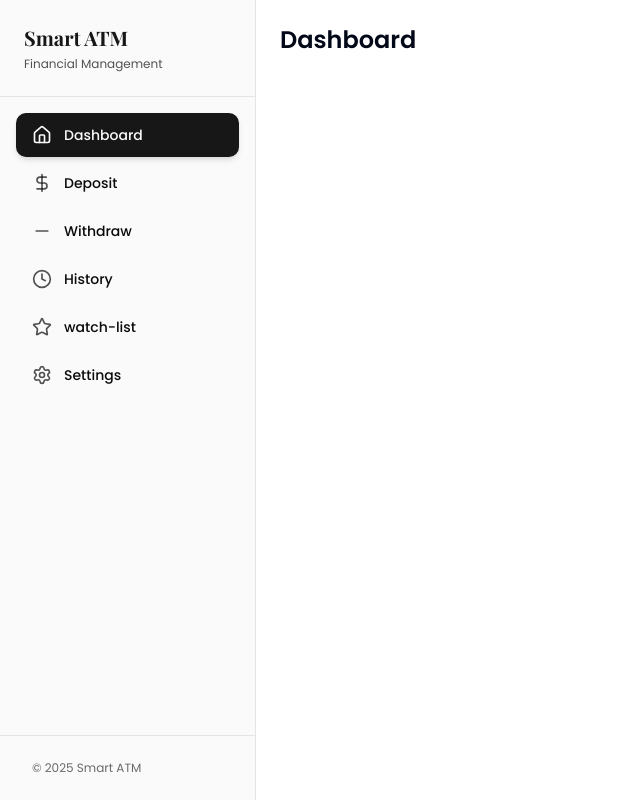
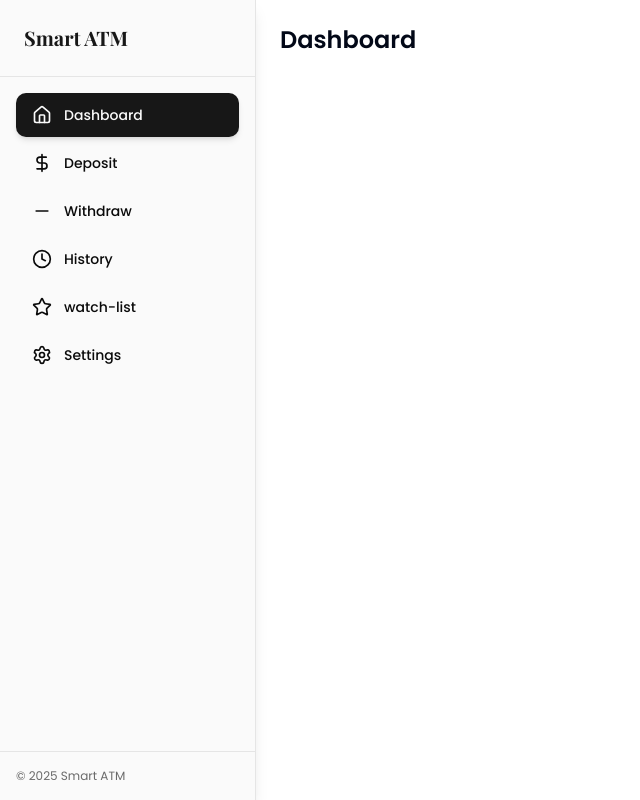
Before and after one commit to LamaAli4/smart-atm, a React (Vite) app: page /dashboard in a window 1280 px wide. Shown: the whole page, without its empty margins (0-640 px from the left). Built offline with nearby package versions, Linux system fonts and the light colour scheme.

Commit message:
Make responsive design for sidebar

```diff
--- a/src/components/sidebar.tsx
+++ b/src/components/sidebar.tsx
@@ -1,18 +1,41 @@
 import { mainNav } from "@/layouts/nav-config";
 import { Link, useLocation } from "react-router-dom";
+import { X } from "lucide-react";
 
-export default function Sidebar() {
+interface SidebarProps {
+  open: boolean;
+  onClose: () => void;
+}
+
+export default function Sidebar({ open, onClose }: SidebarProps) {
   const { pathname } = useLocation();
 
   return (
-    <aside className="w-64 h-screen border-r border-sidebar-border bg-sidebar text-sidebar-foreground flex flex-col shadow-lg">
-      <div className="p-6 border-b border-sidebar-border">
+    <>
+      {open && (
+        <div
+          className="fixed inset-0 bg-black/40 z-40 lg:hidden"
+          onClick={onClose}
+        />
+      )}
+
+      <aside
+        className={`
+          fixed top-0 left-0 z-50 h-screen w-64
+          border-r border-sidebar-border bg-sidebar text-sidebar-foreground shadow-lg
+          flex flex-col transform transition-transform duration-200
+          ${open ? "translate-x-0" : "-translate-x-full"}
+          lg:translate-x-0 lg:static
+        `}
+      >
+        <div className="p-6 border-b border-sidebar-border flex items-center justify-between">
           <h2 className="font-bold text-xl font-serif text-sidebar-primary">
             Smart ATM
           </h2>
-        <p className="text-xs text-sidebar-foreground/70 mt-1">
-          Financial Management
-        </p>
+
+          <button className="lg:hidden" onClick={onClose}>
+            <X className="w-5 h-5 text-sidebar-foreground/70" />
+          </button>
         </div>
 
         <nav className="flex-1 p-4 space-y-1 overflow-y-auto">
@@ -23,10 +46,10 @@ export default function Sidebar() {
               <Link
                 key={item.path}
                 to={item.path}
+                onClick={onClose}
                 className={`
                   flex items-center gap-3 px-4 py-3 rounded-lg text-sm font-medium
-                transition-all duration-200 ease-in-out
-                focus:outline-none focus:ring-2 focus:ring-sidebar-ring focus:ring-offset-2 focus:ring-offset-sidebar
+                  transition
                   ${
                     active
                       ? "bg-sidebar-primary text-sidebar-primary-foreground shadow-md"
@@ -34,22 +57,17 @@ export default function Sidebar() {
                   }
                 `}
               >
-              <item.icon
-                className={`w-5 h-5 shrink-0 ${
-                  active ? "text-sidebar-primary-foreground" : "text-sidebar-foreground/70"
-                }`}
-              />
+                <item.icon className="w-5 h-5" />
                 <span className="truncate">{item.label}</span>
               </Link>
             );
           })}
         </nav>
 
-      <div className="p-4 border-t border-sidebar-border">
-        <div className="px-4 py-2 text-xs text-sidebar-foreground/60">
-          <p>© 2025 Smart ATM</p>
-        </div>
+        <div className="p-4 border-t border-sidebar-border text-xs text-sidebar-foreground/60">
+          © 2025 Smart ATM
         </div>
       </aside>
+    </>
   );
 }
--- a/src/layouts/main-layout.tsx
+++ b/src/layouts/main-layout.tsx
@@ -1,13 +1,25 @@
+import { useState } from "react";
 import Sidebar from "@/components/sidebar";
 import { Outlet } from "react-router-dom";
+import { Menu } from "lucide-react"; // زر الهامبرغر
 
 export default function MainLayout() {
+  const [sidebarOpen, setSidebarOpen] = useState(false);
+
   return (
     <div className="flex min-h-screen">
-      <Sidebar />
+      <Sidebar open={sidebarOpen} onClose={() => setSidebarOpen(false)} />
 
-      <main className="flex-1 p-6 bg-background text-foreground">
-        <Outlet />
+      <main className="flex-1 bg-background text-foreground relative">
+        <div className="lg:hidden p-4 border-b">
+          <button onClick={() => setSidebarOpen(true)}>
+            <Menu className="w-6 h-6" />
+          </button>
+        </div>
+
+        <main className="flex-1 p-6">
+          <Outlet />
+        </main>
       </main>
     </div>
   );
```
Lines whose indentation alone changed are shown as unchanged.
